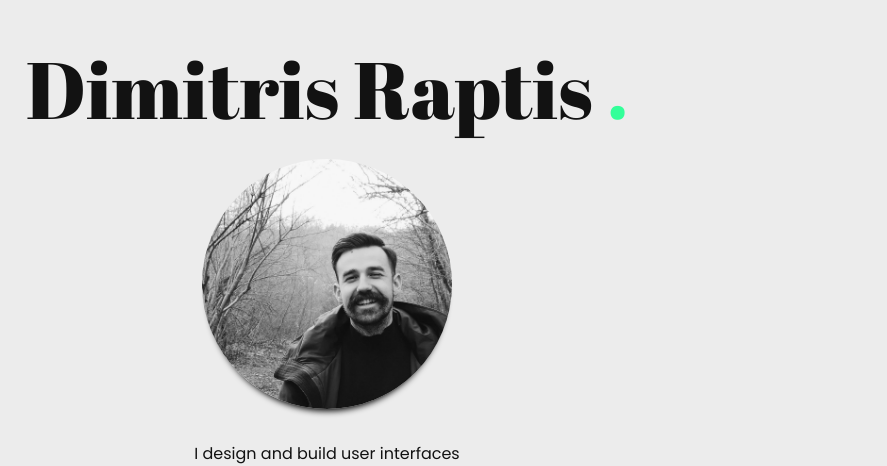
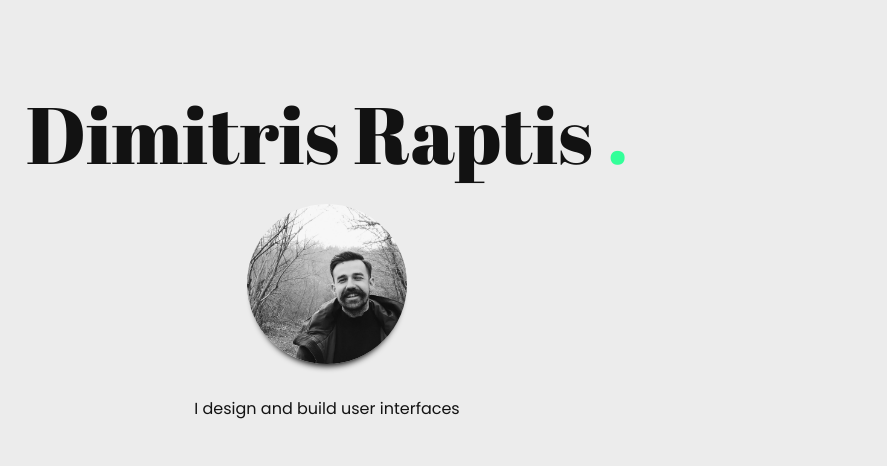
Before and after one commit to dimitrisraptis96/personal-website, a Gatsby site: page / in a window 1280 px wide. Shown: the part 115-581 px from the top of the page, 313-1200 px from the left. Built offline with nearby package versions, Linux system fonts and the light colour scheme; Gatsby itself is replaced by a stand-in of ours.

Commit message:
optimize images

```diff
--- a/src/pages/index.js
+++ b/src/pages/index.js
@@ -57,6 +57,7 @@ const Header = styled.h2`
 const Image = styled(Img)`
   box-shadow: 0 8px 6px -6px black;
   border-radius: 1000px;
+  width: 10em;
 `;
 
 
@@ -71,13 +72,14 @@ const Bio = styled.div`
   justify-content: center;
 `;
 
-const Homepage = ({data}) => (
+const Homepage = ({data}) => {
+  return(
     <Content>
       <Header>
         Dimitris Raptis <Green>.</Green>
       </Header>
 
-    <Image fixed={data.file.childImageSharp.fixed} />
+      <Image fluid={data.me.childImageSharp.fluid} />
 
       <Paragraph >
         I design and build user interfaces
@@ -87,18 +89,17 @@ const Homepage = ({data}) => (
 
 
     </Content>
-)
+  );
+}
 
 export default Homepage;
 
 export const query = graphql`
   query {
-    file (relativePath: { eq: "me.jpeg" }) {
+    me: file(relativePath: {eq: "me.jpg"}) {
       childImageSharp {
-        # Specify the image processing specifications right in the query.
-        # Makes it trivial to update as your page's design changes.
-        fixed(width: 250, height: 250) {
-          ...GatsbyImageSharpFixed
+        fluid(maxWidth: 1000) {
+          ...GatsbyImageSharpFluid
         }
       }
     }
```
Also changed, not shown: src/images/me.jpg (renamed from src/images/me.jpeg), src/images/me2.jpg (added). Lines whose indentation alone changed are shown as unchanged.
